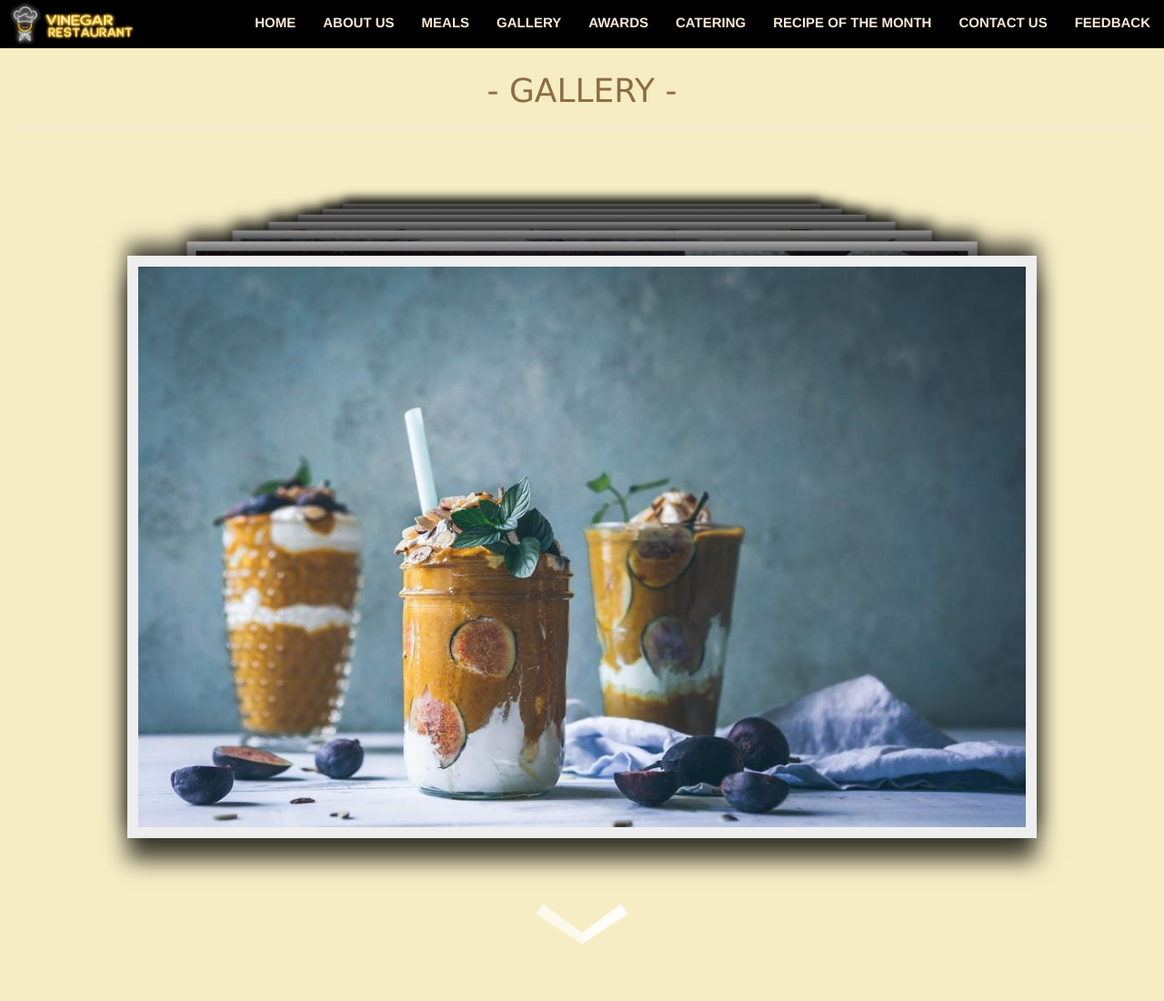
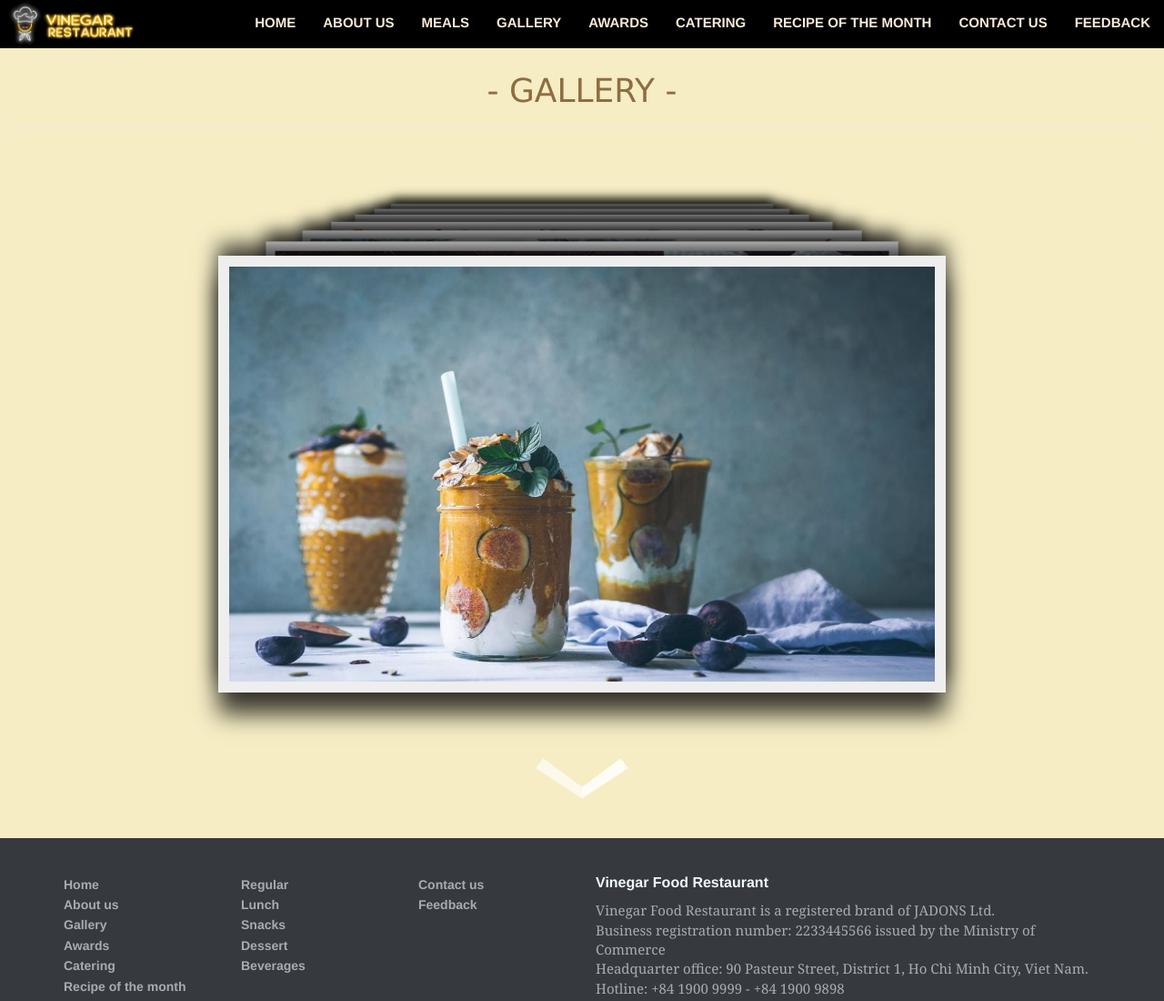
Before and after one commit to ducnguyen028/Group4, a plain HTML site: page gallery.html in a window 1280 px wide. Shown: the top 1100 px of the page at 91% size. Drawn offline with nearby package versions, Linux system fonts and the light colour scheme.

Commit message:
update_gallery

```diff
--- a/gallery.html
+++ b/gallery.html
@@ -23,8 +23,8 @@
         }
 
         .slider {
-            width: 125vmin;
-            height: 115vmin;
+            width: 100vmin;
+            height: 90vmin;
             -webkit-perspective: 100vmin;
             perspective: 100vmin;
             margin: auto;
@@ -151,7 +151,7 @@
             right: 0;
             width: 9vmin;
             height: 9vmin;
-            margin: -30vmin auto;
+            margin: -10vmin auto;
             border-right: 2vmin solid rgba(255, 255, 255, 0.8);
             border-bottom: 2vmin solid rgba(255, 255, 255, 0.65);
             z-index: 100;
```
